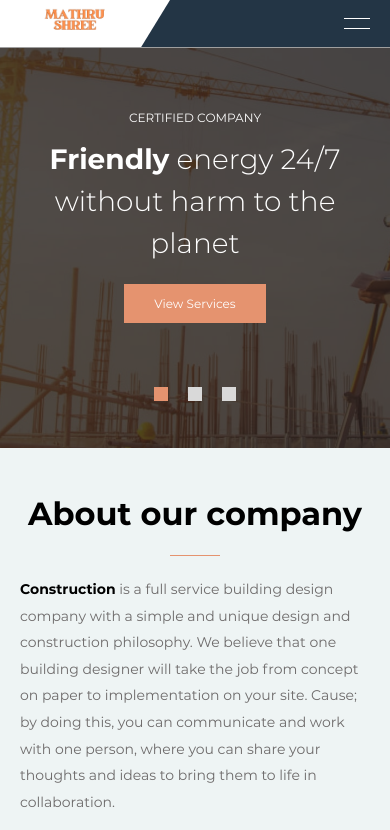
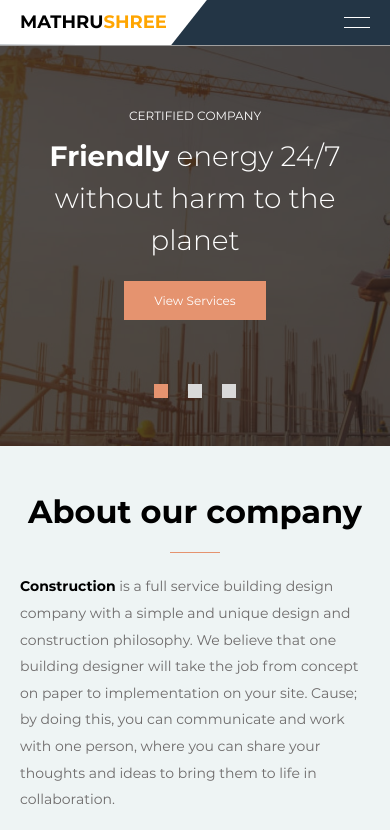
Before and after one commit to CyberReachOnline/mathrushreerealestate, a plain HTML site: page construct/index.html in a window 390 px wide. Shown: the top 830 px of the page. Drawn offline with Linux system fonts and the light colour scheme.

Commit message:
chaged mobile logo

```diff
--- a/construct/index.html
+++ b/construct/index.html
@@ -54,7 +54,8 @@
 					<!-- Header top mobile START -->
 					<div class="header-mobile-logo">
 						<a href="#">
-							<img src="images/logo-header.png" alt="Construction">
+							<!-- <img src="images/logo-header.png" alt="Construction"> -->
+							<a href="index.html"><h2 style="color: black; margin-bottom: 0;">MATHRU<span style="color: orange;">SHREE</span></h2></a>
 						</a>
 					</div>
 
```
